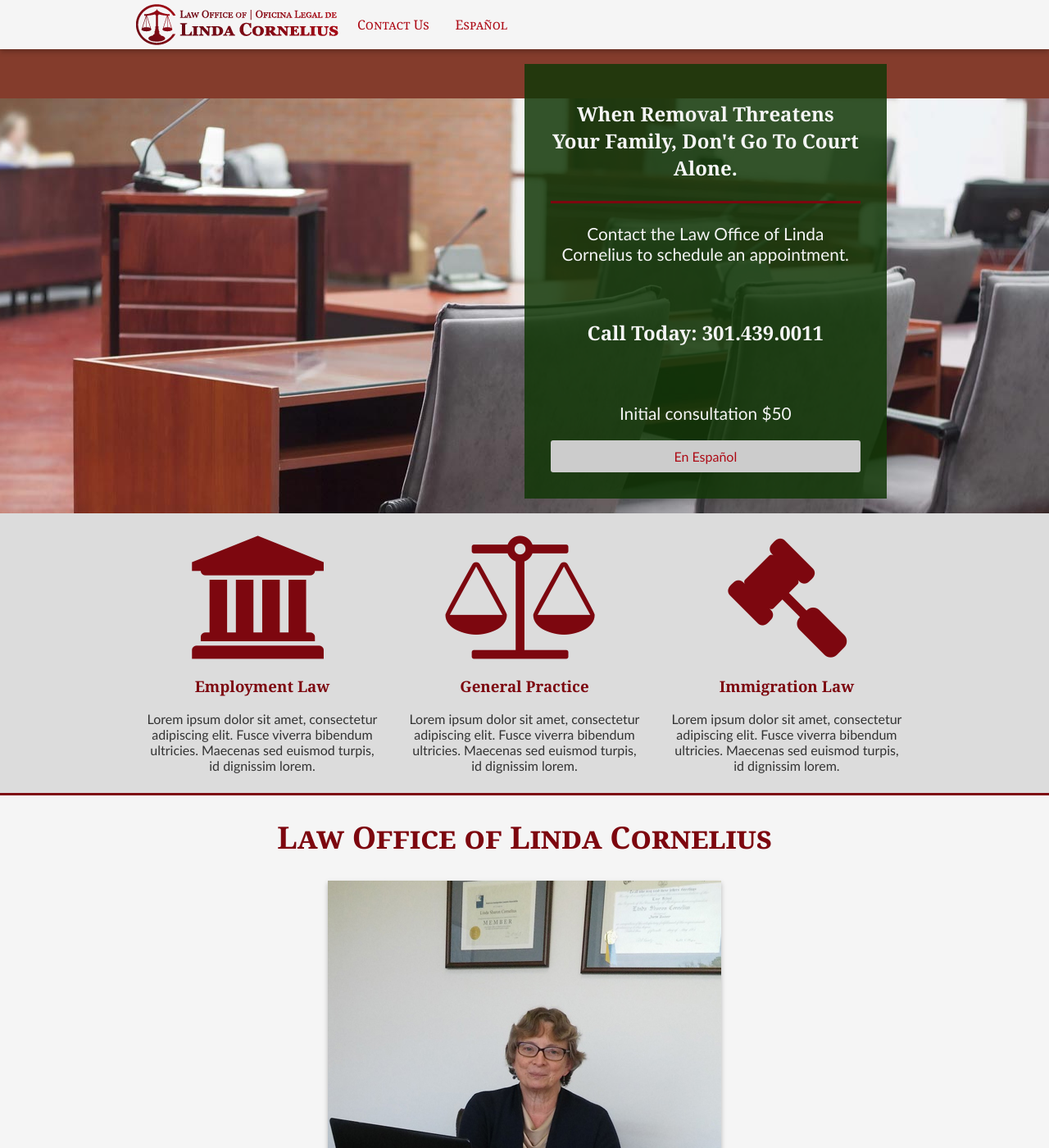
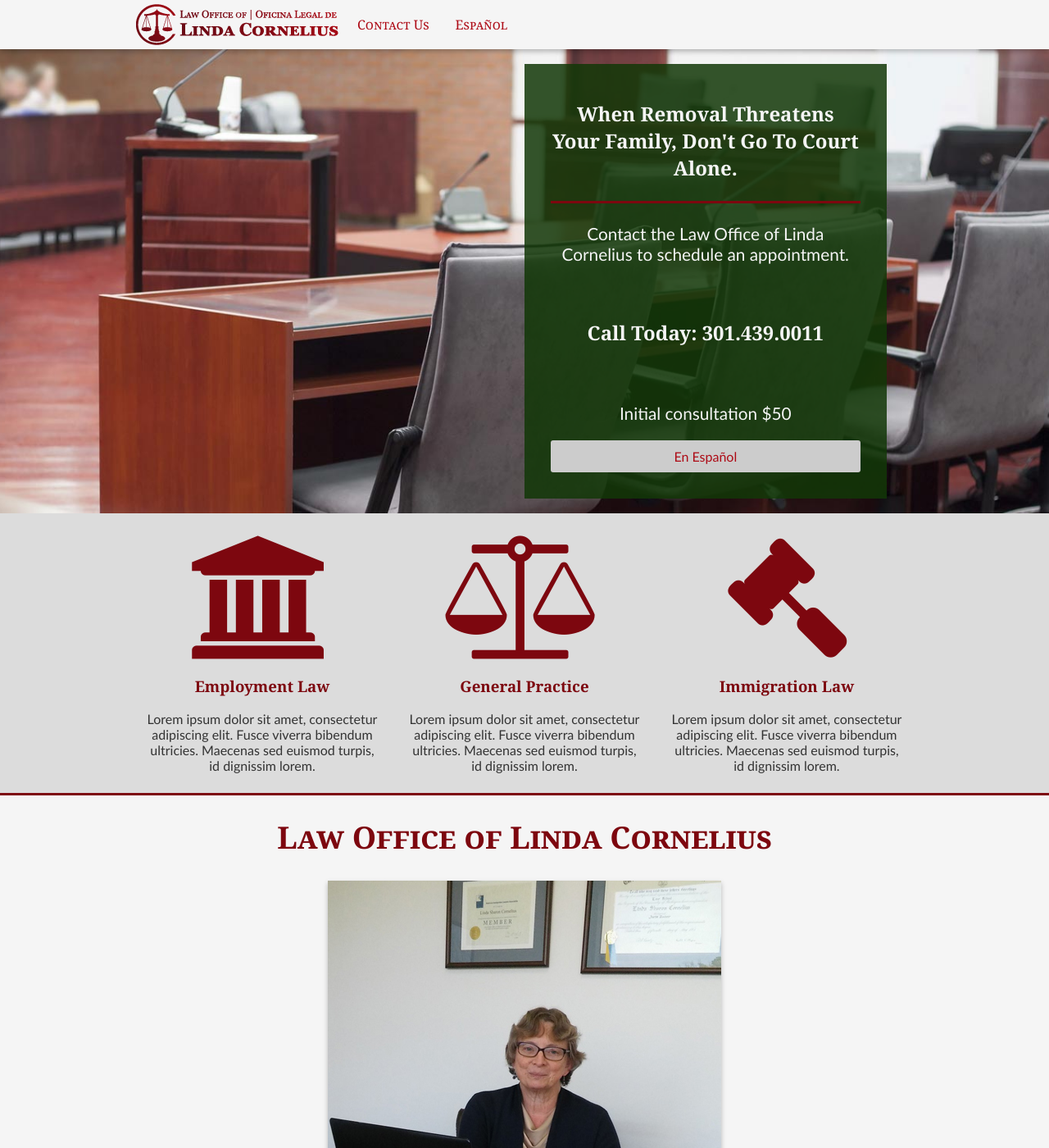
Before and after one commit to edamtoft/cornelius.legal.site, a Jekyll site: the page built from index.markdown, in a window 1280 px wide and 1400 px high. Shown: the whole window at 82% size. Built offline with Jekyll 4.4.1, drawn with Linux system fonts in a browser that asks for light colours; nearby versions of some CDN libraries.

Commit message:
Never mind. Forgot how much parallax sucks on mobile

```diff
--- a/_styles/_hero.scss
+++ b/_styles/_hero.scss
@@ -4,9 +4,9 @@
   align-items: center;
   flex-direction: row;
   background-color: $page-image-color;
+  background-size: cover;
   background-repeat: no-repeat;
-  background-attachment: fixed;
-  background-position: 50% 60px;
+  background-position: top center;
   padding: 10px 0;
   @media only screen and (min-width: $breakpoint-small) {
     min-height: 500px;
```
Also changed, not shown: _includes/css/site.css.
